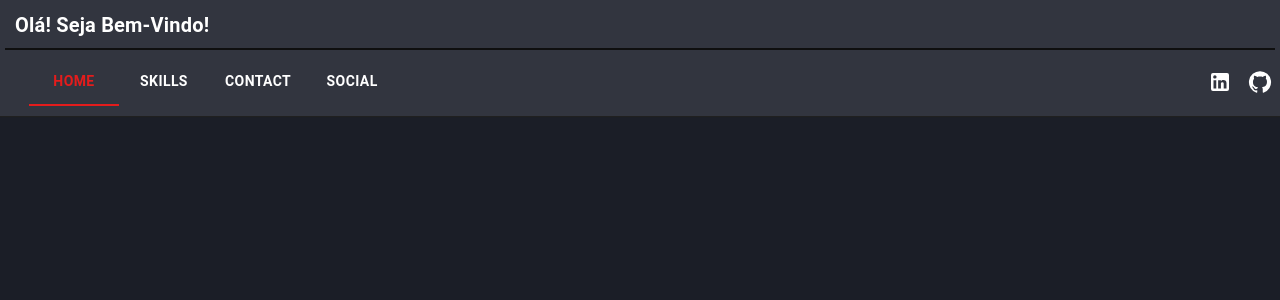
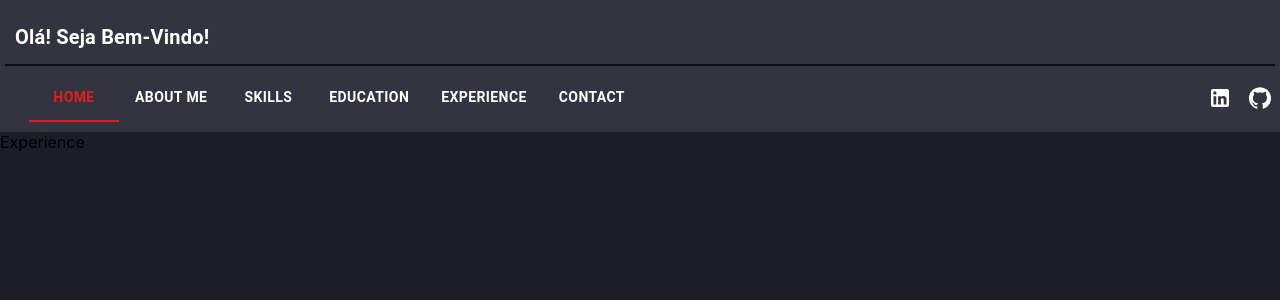
Before and after one commit to andrelssn/andre-santos-portfolio, a React (Create React App) app: page /experience in a window 1280 px wide. Shown: the top 300 px of the page. Built offline with nearby package versions, Linux system fonts and the light colour scheme.

Commit message:
page-mapping: react router pages

```diff
--- a/src/Layout/Header/Header.js
+++ b/src/Layout/Header/Header.js
@@ -10,6 +10,7 @@ import "./Style.css";
 
 // Prop
 import { tabSx } from "../../Components/Props/Styles";
+import { Link } from "react-router-dom";
 
 export default function Header() {
     const [selectedTab, setSelectedTab] = React.useState("home");
@@ -29,16 +30,18 @@ export default function Header() {
 
     return (
         <AppBar className="header-bar">
-            <Typography color="#ffffff" fontSize={20} fontWeight={"bold"} borderBottom={"2px solid #0f0f0f"} p={"0px 10px"} pb={1}>
+            <Typography color="#ffffff" fontSize={20} fontWeight={"bold"} borderBottom={"2px solid #0f0f0f"} p={"12px 10px"}>
                 {pageName}
             </Typography>
 
             <Box sx={{ mt: 1, ml: 3, display: "flex", alignItems: "center" }}>
                 <Tabs value={selectedTab} onChange={handleChange} sx={tabSx}>
-                    <Tab label="Home" value={"home"}/>
-                    <Tab label="Skills" value={"skills"}/>
-                    <Tab label="Contact" value={"contact"}/>
-                    <Tab label="Social" value={"social-media"}/>
+                    <Tab label="Home" value={"home"} LinkComponent={Link} to={"/"}/>
+                    <Tab label="About me" value={"about"} LinkComponent={Link} to={"/about"}/>
+                    <Tab label="Skills" value={"skills"} LinkComponent={Link} to={"/skills"}/>
+                    <Tab label="Education" value={"education"} LinkComponent={Link} to={"/education"}/>
+                    <Tab label="Experience" value={"experience"} LinkComponent={Link} to={"/experience"}/>
+                    <Tab label="Contact" value={"contact"} LinkComponent={Link} to={"/contact"}/>
                 </Tabs>
 
                 <Box sx={{ display: "inline-flex", position: "absolute", right: 0 }}>
--- a/src/Router/MainRouter.js
+++ b/src/Router/MainRouter.js
@@ -3,6 +3,11 @@ import { BrowserRouter, Routes, Route } from "react-router-dom";
 // Components
 import Header from "../Layout/Header/Header";
 import Home from "../Views/Home/Home";
+import About from "../Views/About/About";
+import Skills from "../Views/Skills/Skills";
+import Contact from "../Views/Contact/Contact";
+import Education from "../Views/Education/Education";
+import Experience from "../Views/Experience/Experience";
 
 export default function MainRouter() {
     return (
@@ -11,6 +16,11 @@ export default function MainRouter() {
 
             <Routes>
                 <Route path="/" element={<Home />} />
+                <Route path="/about" element={<About />} />
+                <Route path="/skills" element={<Skills />} />
+                <Route path="/contact" element={<Contact />} />
+                <Route path="/education" element={<Education />} />
+                <Route path="/experience" element={<Experience />} />
             </Routes>
         </BrowserRouter>
     );
--- /dev/null
+++ b/src/Views/About/About.js
@@ -0,0 +1,9 @@
+import { Box } from "@mui/material";
+
+export default function About() {
+    return (
+        <Box>
+            about
+        </Box>
+    );
+}
--- /dev/null
+++ b/src/Views/Contact/Contact.js
@@ -0,0 +1,9 @@
+import { Box } from "@mui/material";
+
+export default function Contact() {
+    return (
+        <Box>
+            Contact
+        </Box>
+    );
+}
--- /dev/null
+++ b/src/Views/Education/Education.js
@@ -0,0 +1,9 @@
+import { Box } from "@mui/material";
+
+export default function Education() {
+    return (
+        <Box>
+            Education
+        </Box>
+    );
+}
--- /dev/null
+++ b/src/Views/Experience/Experience.js
@@ -0,0 +1,9 @@
+import { Box } from "@mui/material";
+
+export default function Experience() {
+    return (
+        <Box>
+            Experience
+        </Box>
+    );
+}
--- /dev/null
+++ b/src/Views/Skills/Skills.js
@@ -0,0 +1,9 @@
+import { Box } from "@mui/material";
+
+export default function Skills() {
+    return (
+        <Box>
+            Skills
+        </Box>
+    );
+}
```
